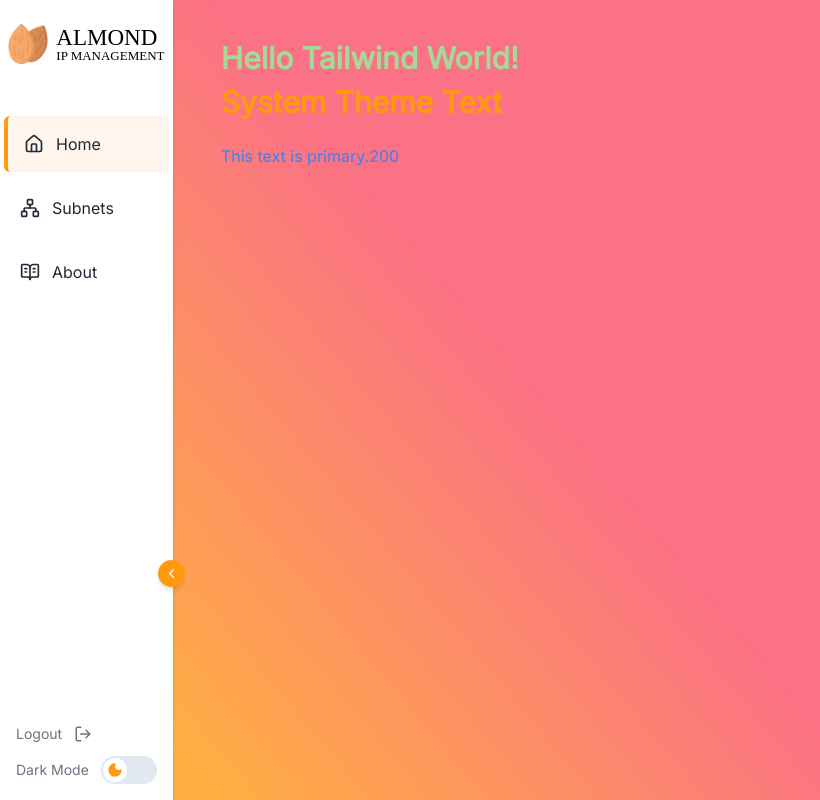
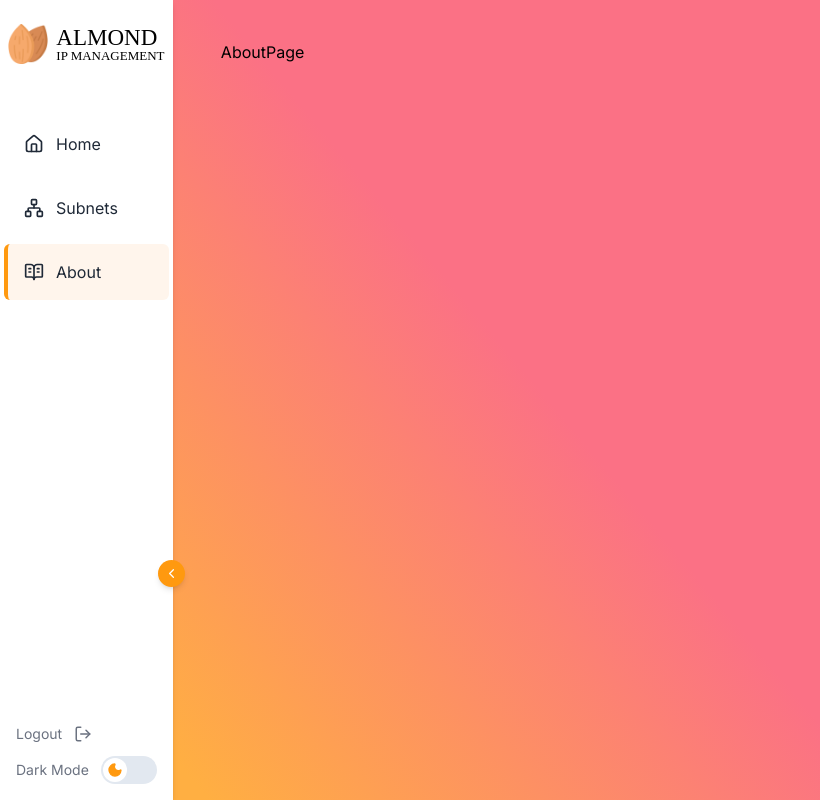
Before and after one commit to random551923/almond-ipam, a React (Vite) app: page /about in a window 1280 px wide. Shown: the whole page, without its empty margins (0-820 px from the left). Built offline with nearby package versions, Linux system fonts and the light colour scheme; a web font is replaced by a local one.

Commit message:
feat: add router and pages

```diff
--- a/package.json
+++ b/package.json
@@ -16,6 +16,7 @@
     "radix-ui": "^1.4.3",
     "react": "^19.2.4",
     "react-dom": "^19.2.4",
+    "react-router-dom": "^7.13.1",
     "tailwind-merge": "^3.5.0"
   },
   "devDependencies": {
--- a/src/App.tsx
+++ b/src/App.tsx
@@ -1,24 +1,10 @@
-import Sidebar from './features/Sidebar';
-
+import Router from "./Router";
 
 function App() {
   return (
-    <div className='flex'>
-      <Sidebar />
-      <main className='w-full h-screen px-12 py-10 main-bg'>
-        <h1 className="text-3xl font-bold text-address-free mb-2">
-          Hello Tailwind World!
-        </h1>
-
-        <h1 className="text-3xl font-bold text-primary mb-6">
-          System Theme Text
-        </h1>
-        <h1 className="text-status-info">This text is primary.200</h1>
-      </main>
-    </div>
+    <Router />
   );
 }
 
 
-
 export default App
--- /dev/null
+++ b/src/Router.tsx
@@ -0,0 +1,40 @@
+import { createBrowserRouter, RouterProvider } from "react-router-dom";
+import LandingPage from "./pages/LandingPage";
+import MainLayout from "./layouts/MainLayout";
+import HomePage from "./pages/HomePage";
+import NotFoundPage from "./pages/NotFoundPage";
+import SubnetsPage from "./pages/SubnetsPage";
+import AboutPage from "./pages/AboutPage";
+
+const router = createBrowserRouter([
+    // Pages Without Sidebar
+    {
+        path: "/",
+        element: <LandingPage />,
+    },
+
+    // Pages With Sidebar
+    {
+        path: '/',
+        element: <MainLayout />,
+        errorElement: <NotFoundPage />,
+        children: [
+            {
+                path: '/home',
+                element: <HomePage />
+            },
+            {
+                path: '/subnets',
+                element: <SubnetsPage />
+            },
+            {
+                path: '/about',
+                element: <AboutPage />
+            },
+        ],
+    },
+]);
+
+const Router = () => <RouterProvider router={router} />;
+
+export default Router;
--- a/src/features/Sidebar/SidebarItem.tsx
+++ b/src/features/Sidebar/SidebarItem.tsx
@@ -1,16 +1,26 @@
+import { NavLink } from "react-router-dom";
 import { cn } from "../../utils/cn";
 import { useSidebar } from "./SidebarProvider";
 
-export function SidebarItem({ icon, text, active }: { icon: React.ReactNode; text: string; active?: boolean }) {
+interface SidebarItemProps {
+  icon: React.ReactNode;
+  text: string;
+  link: string;
+  active?: boolean;
+}
+
+const SidebarItem = ({ icon, text, link }: SidebarItemProps) => {
   const { expanded } = useSidebar();
 
 
   return (
+    <NavLink to={link}>
+      {({ isActive }) => (
         <li className={cn(
-      "relative flex items-center border-primary p-4 my-2 text-md cursor-pointer rounded-md transition-all duration-500 text-sid-bar-primary-text hover:bg-sid-bar-haver-bg justify-start",
+          "relative flex items-center border-l-4 border-transparent p-4 my-2 text-md cursor-pointer rounded-md transition-all duration-500 text-sid-bar-primary-text hover:bg-sid-bar-haver-bg justify-start",
           {
-        "bg-sid-bar-active-bg ": active,
-        "border-l-4 ": active && expanded,
+            "bg-sid-bar-active-bg ": isActive,
+            "border-primary ": isActive && expanded,
             "gap-0 justify-center ": !expanded,
             "gap-3 justify-start ": expanded
           })}>
@@ -27,5 +37,9 @@ export function SidebarItem({ icon, text, active }: { icon: React.ReactNode; tex
             {text}
           </span>
         </li>
+      )}
+    </NavLink>
   );
 }
+
+export default SidebarItem;
--- a/src/features/Sidebar/index.tsx
+++ b/src/features/Sidebar/index.tsx
@@ -1,5 +1,5 @@
 import { BookOpenText, Home, Network } from "lucide-react";
-import { SidebarItem } from "./SidebarItem";
+import SidebarItem from "./SidebarItem";
 import SidebarLayout from "./SidebarLayout";
 import { SidebarProvider } from "./SidebarProvider";
 
@@ -8,9 +8,9 @@ const Sidebar = () => {
     return (
         <SidebarProvider>
             <SidebarLayout>
-                <SidebarItem icon={<Home size={20} />} text="Home" active />
-                <SidebarItem icon={<Network size={20} />} text="Subnets" />
-                <SidebarItem icon={<BookOpenText size={20} />} text="About" />
+                <SidebarItem icon={<Home size={20} />} text="Home" link="/home" />
+                <SidebarItem icon={<Network size={20} />} text="Subnets" link="/subnets" />
+                <SidebarItem icon={<BookOpenText size={20} />} text="About" link="/about" />
             </SidebarLayout>
         </SidebarProvider>
     );
--- /dev/null
+++ b/src/layouts/MainLayout.tsx
@@ -0,0 +1,17 @@
+import Sidebar from '../features/Sidebar';
+import { Outlet } from 'react-router-dom';
+
+function App() {
+  return (
+    <div className='flex'>
+      <Sidebar />
+      <main className='w-full h-screen px-12 py-10 main-bg'>
+        <Outlet />
+      </main>
+    </div>
+  );
+}
+
+
+
+export default App
--- /dev/null
+++ b/src/pages/AboutPage.tsx
@@ -0,0 +1,7 @@
+const AboutPage = () => {
+  return (<div>
+    AboutPage
+  </div>);
+};
+
+export default AboutPage;
--- /dev/null
+++ b/src/pages/HomePage.tsx
@@ -0,0 +1,9 @@
+const HomePage = () => {
+  return (
+    <div>
+        Home Page
+    </div>
+  );
+};
+
+export default HomePage;
--- a/src/pages/LandingPage.tsx
+++ b/src/pages/LandingPage.tsx
@@ -1,7 +1,16 @@
 const LandingPage = () => {
-  return(
+    return (
+        <>
+            <h1 className="text-3xl font-bold text-address-free mb-2">
+                Hello Tailwind World!
+            </h1>
 
-  ) ;
+            <h1 className="text-3xl font-bold text-primary mb-6">
+                System Theme Text
+            </h1>
+            <h1 className="text-status-info">This text is primary.200</h1>
+        </>
+    );
 };
 
 export default LandingPage;
--- /dev/null
+++ b/src/pages/NotFoundPage.tsx
@@ -0,0 +1,7 @@
+const NotFoundPage = () => {
+  return (<div>
+    NotFoundPage
+  </div>);
+};
+
+export default NotFoundPage;
--- /dev/null
+++ b/src/pages/SubnetsPage.tsx
@@ -0,0 +1,7 @@
+const SubnetPage = () => {
+  return (<div>
+    subnets page
+  </div>);
+};
+
+export default SubnetPage;
```
Also changed, not shown: 1 other file (tests, documents, lock files or other folders). Lines whose indentation alone changed are shown as unchanged.
